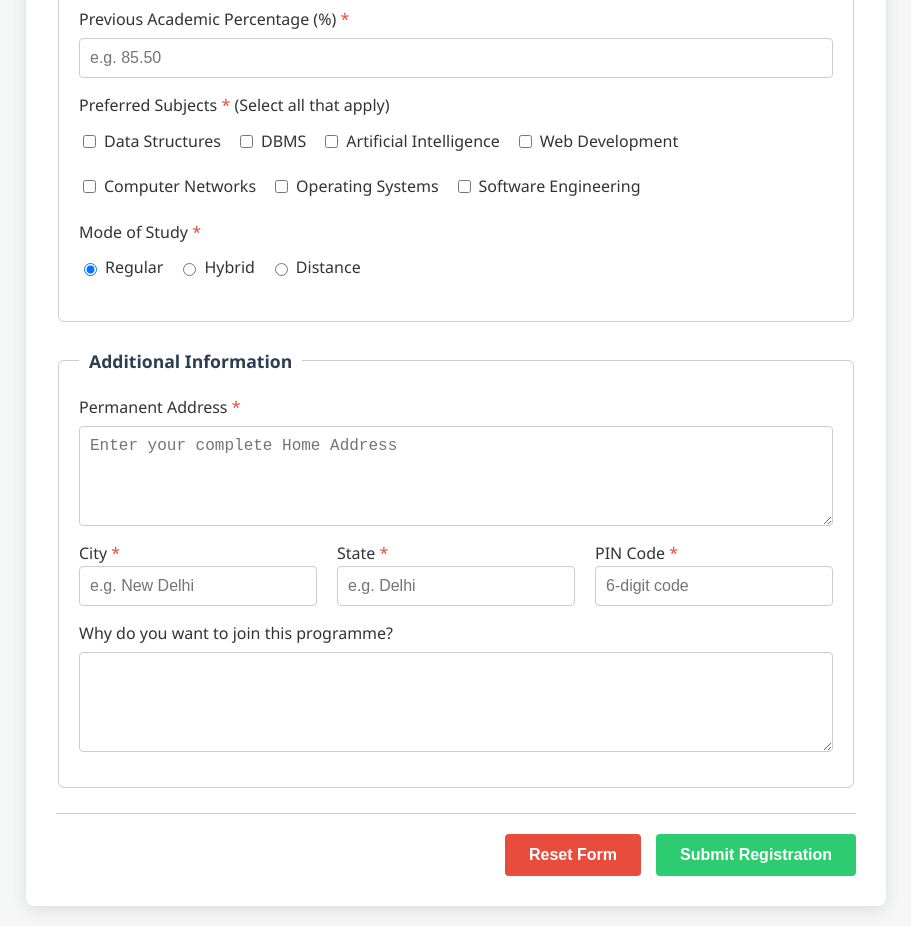
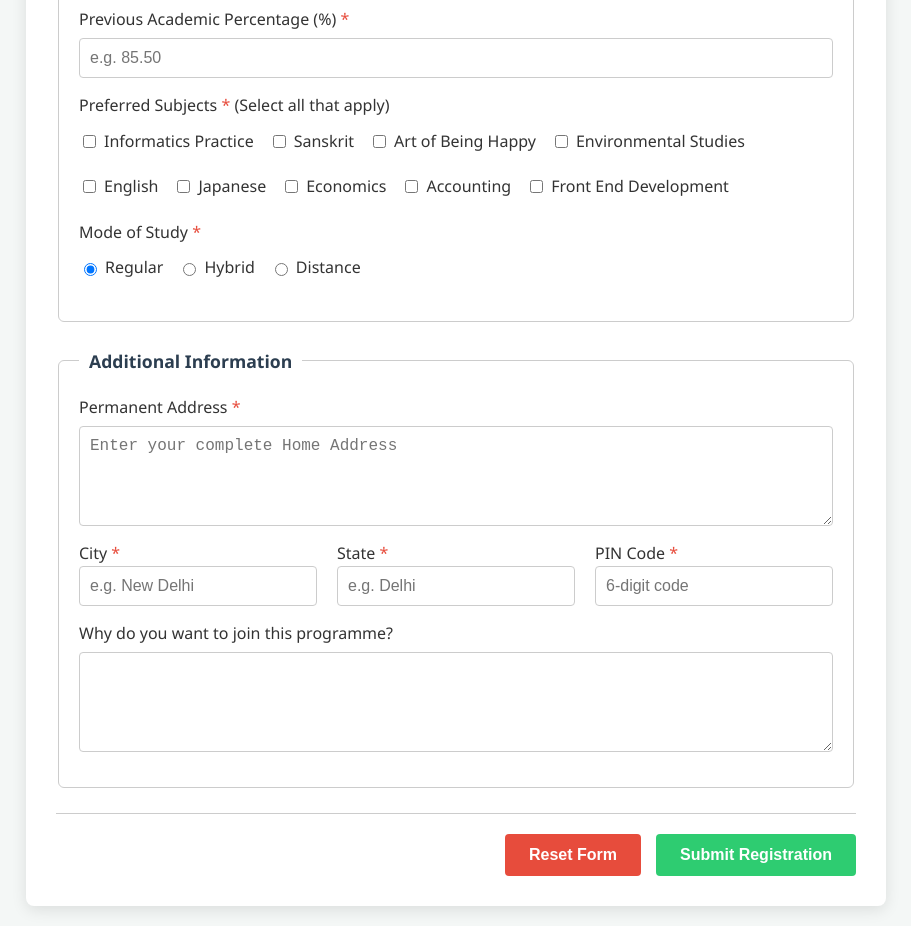
Before and after one commit to shivansh570/front-end-work, a plain HTML site: page assignments/assign2/index.html in a window 1280 px wide. Shown: the part 920-1846 px from the top of the page, without its empty margins (184-1095 px from the left). Drawn offline with Linux system fonts and the light colour scheme.

Commit message:
added assign2

```diff
--- a/assignments/assign2/index.html
+++ b/assignments/assign2/index.html
@@ -316,13 +316,15 @@
                     <label>Preferred Subjects <span class="required">*</span> (Select all that apply)</label>
 
                     <div class="checkbox-group">
-                        <label><input type="checkbox" name="subjects" value="ds"> Data Structures</label>
-                        <label><input type="checkbox" name="subjects" value="dbms"> DBMS</label>
-                        <label><input type="checkbox" name="subjects" value="ai"> Artificial Intelligence</label>
-                        <label><input type="checkbox" name="subjects" value="webdev"> Web Development</label>
-                        <label><input type="checkbox" name="subjects" value="cn"> Computer Networks</label>
-                        <label><input type="checkbox" name="subjects" value="os"> Operating Systems</label>
-                        <label><input type="checkbox" name="subjects" value="se"> Software Engineering</label>
+                        <label><input type="checkbox" name="subjects" value="ip"> Informatics Practice</label>
+                        <label><input type="checkbox" name="subjects" value="sk"> Sanskrit</label>
+                        <label><input type="checkbox" name="subjects" value="abh"> Art of Being Happy</label>
+                        <label><input type="checkbox" name="subjects" value="evs"> Environmental Studies</label>
+                        <label><input type="checkbox" name="subjects" value="en"> English</label>
+                        <label><input type="checkbox" name="subjects" value="os"> Japanese</label>
+                        <label><input type="checkbox" name="subjects" value="eco"> Economics</label>
+                        <label><input type="checkbox" name="subjects" value="acc"> Accounting</label>
+                        <label><input type="checkbox" name="subjects" value="fed"> Front End Development</label>
                     </div>
                 </div>
 
```
